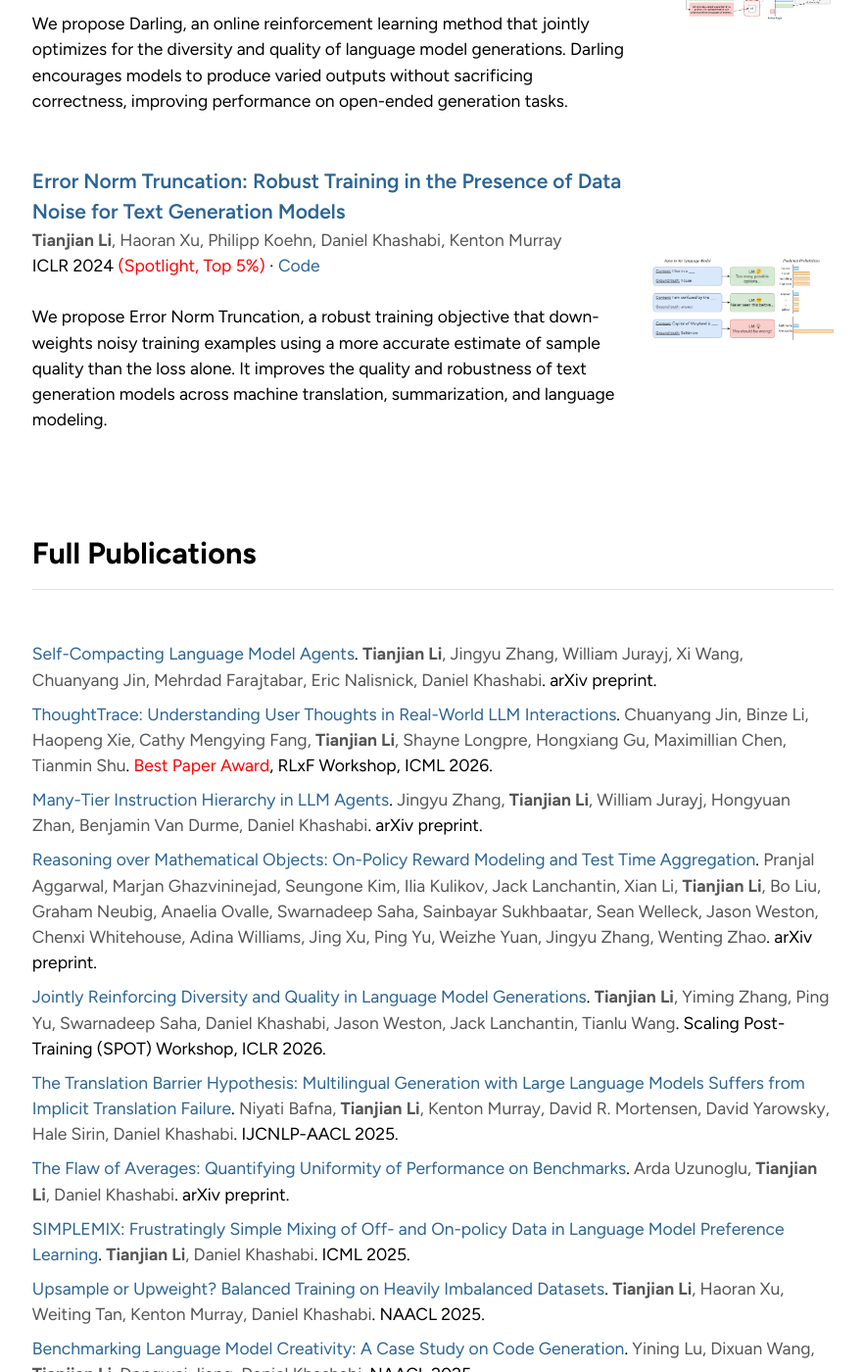
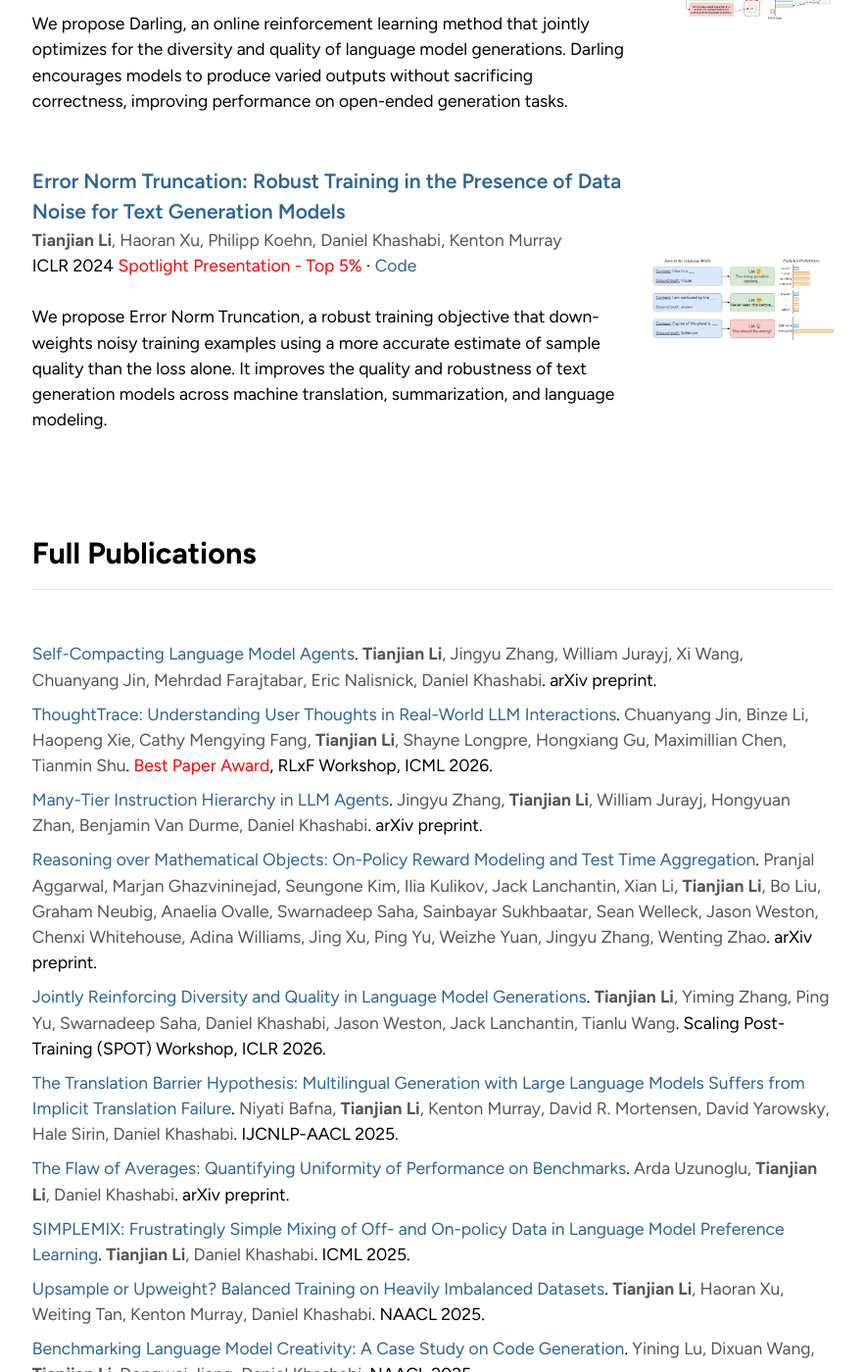
Before and after one commit to tianjianl/tianjianl.github.io, a Jekyll site: the page built from index.md, in a window 1280 px wide and 1400 px high, scrolled down 2315 px. Shown: the whole window at 98% size, without its empty margins (198-1080 px from the left). Built offline with Jekyll 4.4.1, drawn with Linux system fonts in a browser that asks for light colours; comment, search, counter and statistics services are not loaded; some of the changed text lies outside the part shown.

Commit message:
Reword Error Norm spotlight label

```diff
--- a/_data/publications.yml
+++ b/_data/publications.yml
@@ -20,7 +20,7 @@ selected:
   abstract: 'We propose Darling, an online reinforcement learning method that jointly optimizes for the diversity and quality of language model generations. Darling encourages models to produce varied outputs without sacrificing correctness, improving performance on open-ended generation tasks.'
 - title: 'Error Norm Truncation: Robust Training in the Presence of Data Noise for Text Generation Models'
   authors: 'Tianjian Li, Haoran Xu, Philipp Koehn, Daniel Khashabi, Kenton Murray'
-  venue: 'ICLR 2024 <span style="color:red">(Spotlight, Top 5%)</span>'
+  venue: 'ICLR 2024 <span style="color:red">Spotlight Presentation - Top 5%</span>'
   url: 'https://arxiv.org/abs/2310.00840'
   code: 'https://github.com/tianjianl/error_norm_truncation'
   image: 'assets/img/error_norm_truncation.png'
@@ -73,7 +73,7 @@ full:
   url: 'https://arxiv.org/abs/2404.03862'
 - title: 'Error Norm Truncation: Robust Training in the Presence of Data Noise for Text Generation Models'
   authors: 'Tianjian Li, Haoran Xu, Philipp Koehn, Daniel Khashabi, Kenton Murray'
-  venue: 'ICLR 2024 <span style="color:red">(Spotlight, Top 5%)</span>'
+  venue: 'ICLR 2024 <span style="color:red">Spotlight Presentation - Top 5%</span>'
   url: 'https://openreview.net/forum?id=zMvMwNvs4R'
 - title: 'Why Does Zero-shot Cross-lingual Generation Fail? An Explanation and A Solution'
   authors: 'Tianjian Li, Kenton Murray'
```
